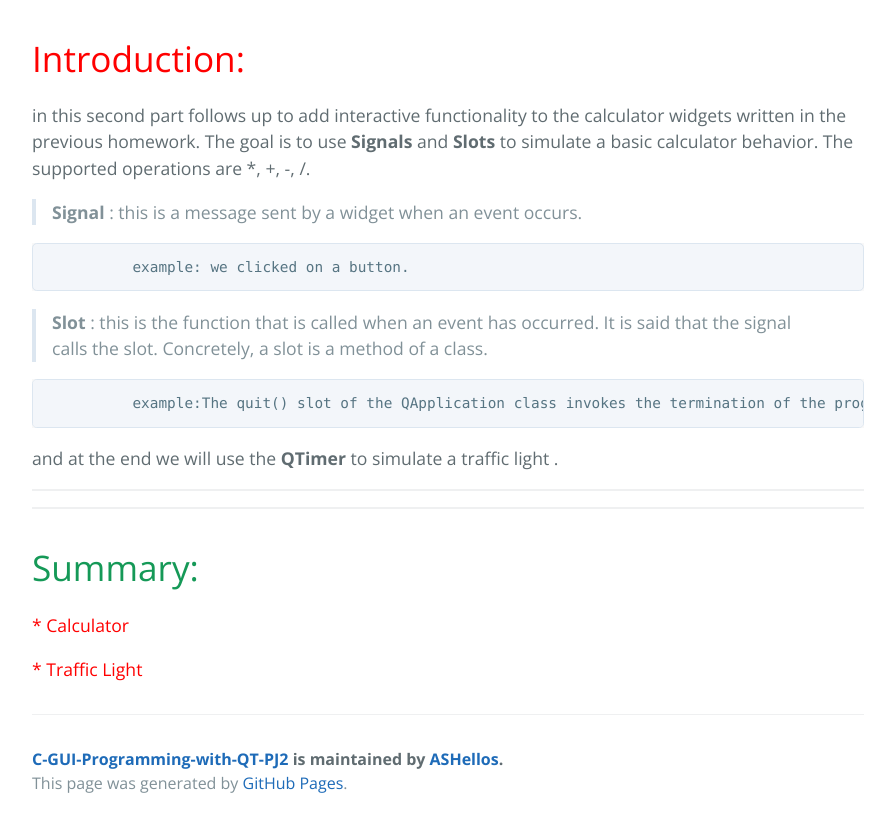
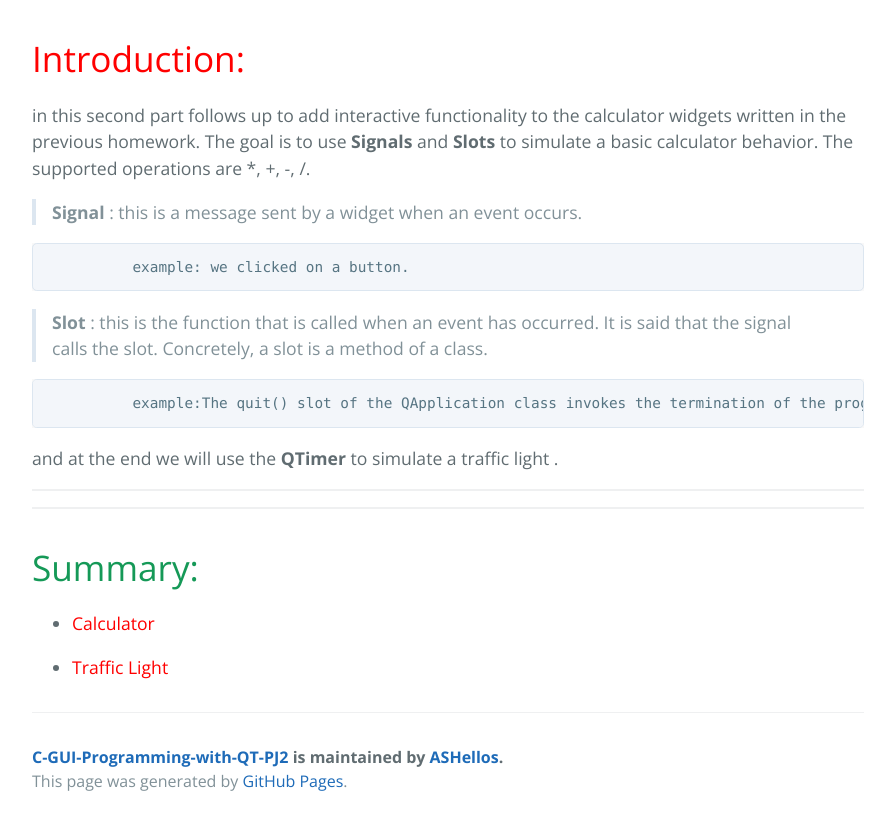
Before and after one commit to ASHellos/C-GUI-Programming-with-QT-PJ2, a Jekyll site: the page built from another-page.md, in a window 1280 px wide. Shown: the part 741-1568 px from the top of the page, without its empty margins (192-1087 px from the left). Built offline with Jekyll 4.4.1, drawn with Linux system fonts in a browser that asks for light colours; our own code applies the rules of GitHub Pages for plain Markdown files.

Commit message:
Update another-page.md

```diff
--- a/another-page.md
+++ b/another-page.md
@@ -21,6 +21,6 @@ and at the end we will use the **QTimer** to simulate a traffic light .
  * * *
  * * *
 # Summary:
- <span style="color:red">* Calculator</span>
+ * <span style="color:red"> Calculator</span>
 
- <span style="color:red">* Traffic Light</span>
+ * <span style="color:red"> Traffic Light</span>
```
